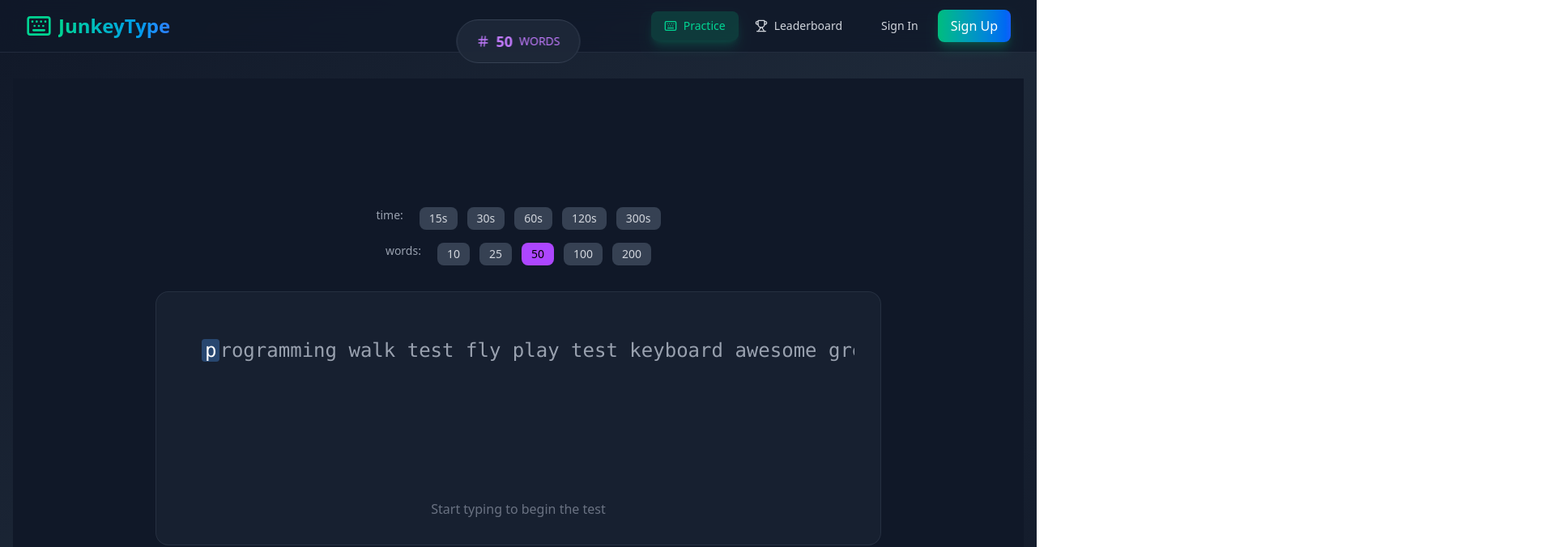
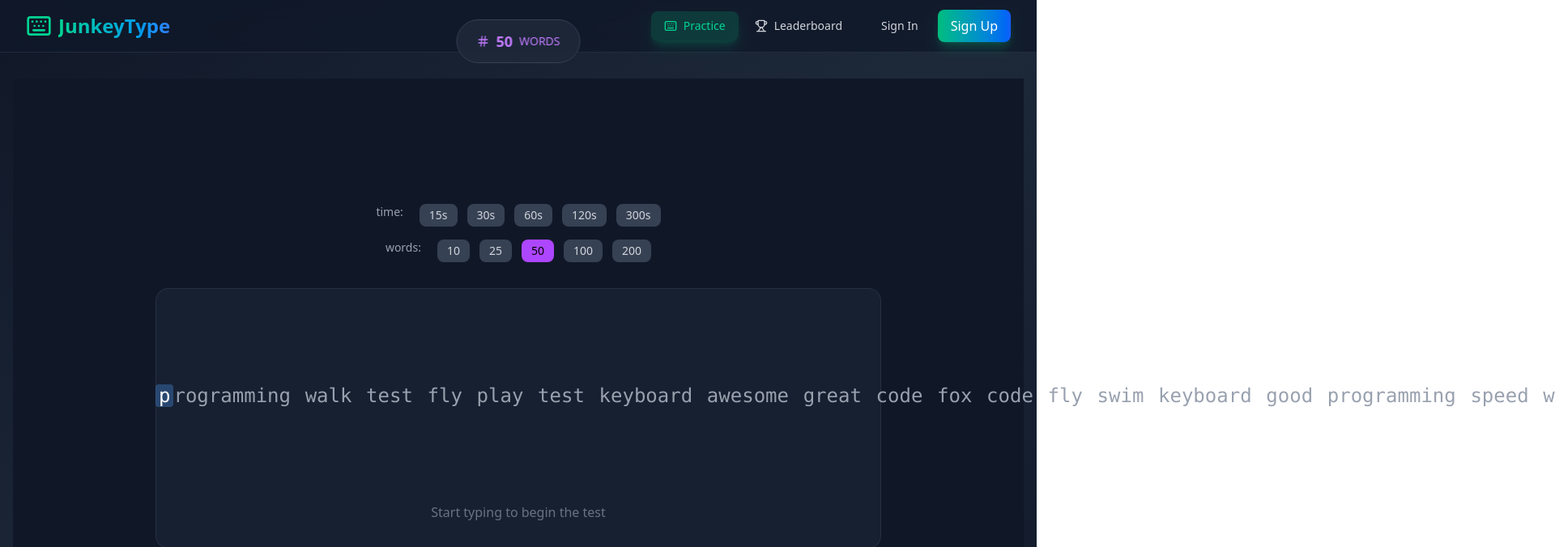
Before and after one commit to Mythsoul/JunkyType, a React (Vite) app in the folder fe/: page / in a window 1280 px wide. Shown: the top 676 px of the page at 81% size, 1920 px wide, since content can reach past the window. Built offline with nearby package versions, Linux system fonts and the light colour scheme; no server answers.

Commit message:
fix text rendering

```diff
--- a/fe/src/components/TypeareaOptimized.jsx
+++ b/fe/src/components/TypeareaOptimized.jsx
@@ -185,23 +185,18 @@ function TypeareaOptimized() {
     let correct = 0
     let errors = 0
 
-    // Calculate based on what was actually typed
-    const typedLength = Math.min(finalInput.length, target.length)
-
-    for (let i = 0; i < typedLength; i++) {
-      if (finalInput[i] === target[i]) {
+    // Calculate based on what was actually typed vs what was supposed to be typed
+    for (let i = 0; i < finalInput.length; i++) {
+      if (i < target.length && finalInput[i] === target[i]) {
         correct++
       } else {
         errors++
       }
     }
 
-    // Add errors for missing characters
-    if (target.length > finalInput.length) {
-      errors += target.length - finalInput.length
-    }
-
-    const accuracy = typedLength > 0 ? Math.round((correct / typedLength) * 100) : 0
+    // For accuracy, use the total characters that should have been typed
+    const totalExpected = finalInput.length
+    const accuracy = totalExpected > 0 ? Math.round((correct / totalExpected) * 100) : 100
     const wpm = calculateWPM(correct, elapsed)
 
     const finalResult = {
@@ -568,11 +563,9 @@ function TypeareaOptimized() {
       <div className="w-full max-w-4xl">
         <div className="bg-gray-800/50 rounded-2xl p-8 border border-gray-700/50">
           {/* Text display */}
-          <div className="relative w-full h-48 overflow-hidden">
-            <div className="absolute inset-0 p-6">
-              <div className="text-2xl font-mono leading-8 select-none" style={{ lineHeight: '2rem', fontFamily: 'ui-monospace, monospace' }}>
-                {renderedChars}
-              </div>
+          <div className="w-full min-h-[200px] p-6 flex items-center justify-center">
+            <div className="text-2xl font-mono leading-relaxed text-center max-w-4xl" style={{ lineHeight: '2.5rem', wordSpacing: '0.2rem' }}>
+              {renderedChars}
             </div>
           </div>
 
```
